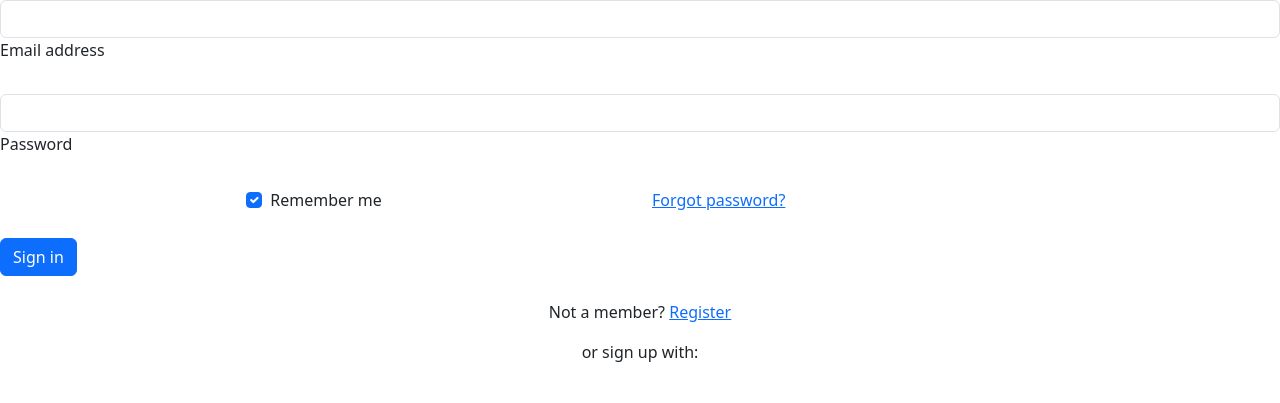
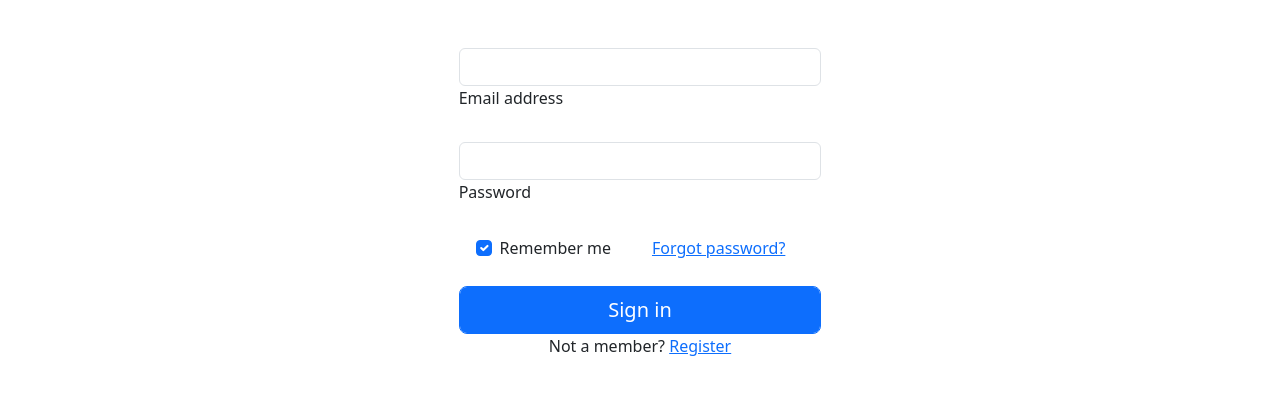
Before and after one commit to Caporal6/IntraVote, a PHP site: page / in a window 1280 px wide. Shown: the top 403 px of the page. Run offline with PHP 8.4, Linux system fonts and the light colour scheme.

Commit message:
Page login

```diff
--- a/index.php
+++ b/index.php
@@ -10,6 +10,26 @@
 </head>
 <body>
 
+
+<div class="container-fluid">
+  <div class="row m-5">
+
+    <div class="col-4">
+
+    </div>
+
+
+
+
+
+
+
+
+
+
+
+
+<div class="col-4">
   <form>
     <!-- Email input -->
     <div class="form-outline mb-4">
@@ -40,29 +60,31 @@
     </div>
 
     <!-- Submit button -->
-  <button type="button" class="btn btn-primary btn-block mb-4">Sign in</button>
+
+        <button type="button" class="btn btn-primary btn-lg btn-block form-control">Sign in</button>
+
+
+
+
 
     <!-- Register buttons -->
     <div class="text-center">
       <p>Not a member? <a href="#!">Register</a></p>
-    <p>or sign up with:</p>
-    <button type="button" class="btn btn-link btn-floating mx-1">
-      <i class="fab fa-facebook-f"></i>
-    </button>
 
-    <button type="button" class="btn btn-link btn-floating mx-1">
-      <i class="fab fa-google"></i>
-    </button>
-
-    <button type="button" class="btn btn-link btn-floating mx-1">
-      <i class="fab fa-twitter"></i>
-    </button>
-
-    <button type="button" class="btn btn-link btn-floating mx-1">
-      <i class="fab fa-github"></i>
-    </button>
     </div>
   </form>
+</div>
+
+    <div class="col-4">
+
+    </div>
+
+
+
+
+  </div>
+</div>
+
 
 
 
```
Lines whose indentation alone changed are shown as unchanged.
